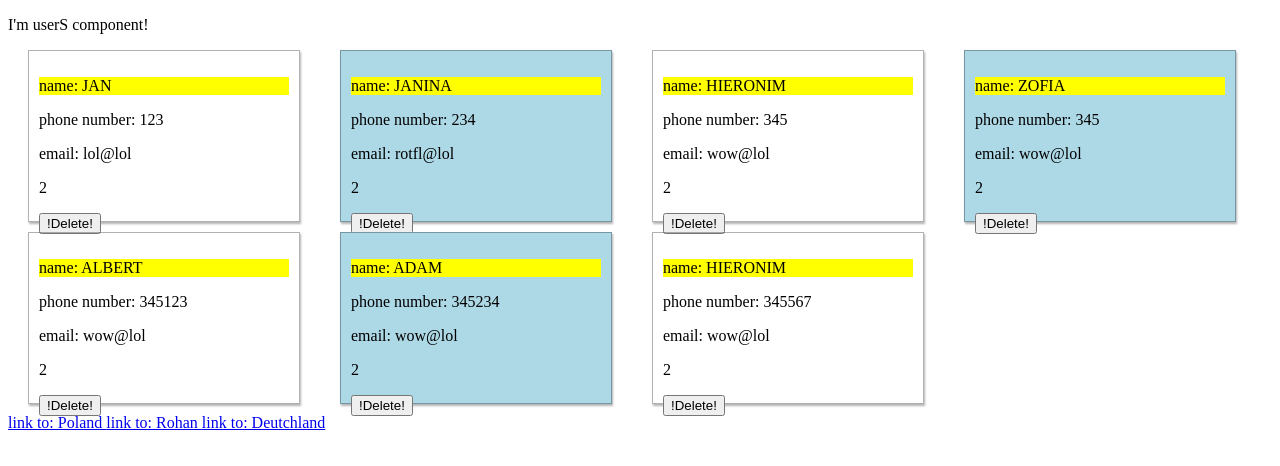
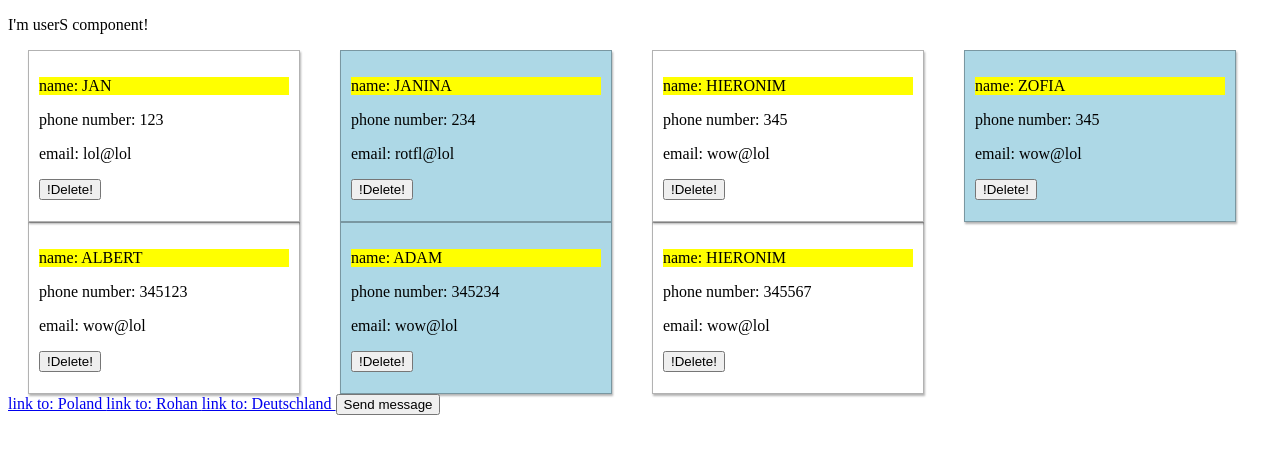
Before and after one commit to Filip-Mosz/angular-exercises-context, an Angular app: page / in a window 1280 px wide. Shown: the top 466 px of the page. Built offline with nearby package versions, Linux system fonts and the light colour scheme.

Commit message:
Services

```diff
--- a/src/app/app-service.service.ts
+++ b/src/app/app-service.service.ts
@@ -9,7 +9,7 @@ export class AppServiceService {
 public countries: string[] = [
   "Poland",
   "Rohan",
-  "Deutchland"
+  "Deutschland"
 ];
 
 public getCountries(): Observable<string[]> {
--- a/src/app/app.component.ts
+++ b/src/app/app.component.ts
@@ -1,4 +1,5 @@
-import { Component } from '@angular/core';
+import { Component, OnInit } from '@angular/core';
+import { CommunicationService } from './communication.service';
 import { CountriesService } from './countries-service.service';
 
 @Component({
@@ -6,9 +7,16 @@ import { CountriesService } from './countries-service.service';
   templateUrl: './app.component.html',
   styleUrls: ['./app.component.css']
 })
-export class AppComponent {
+export class AppComponent implements OnInit{
 
   constructor(
-    private countriesService: CountriesService
+    private countriesService: CountriesService,
+    private communicationService: CommunicationService
   ) {}
+
+  ngOnInit(): void{
+    this.communicationService.messageSubject.subscribe((message: string) => {
+      console.log("App component receives:", message);
+    });
+  }
 }
--- a/src/app/communication.service.ts
+++ b/src/app/communication.service.ts
@@ -1,9 +1,9 @@
 import { Injectable } from '@angular/core';
+import { Subject } from 'rxjs';
 
 @Injectable({
   providedIn: 'root'
 })
 export class CommunicationService {
-
-  constructor() { }
+  public messageSubject: Subject<string> = new Subject();
 }
--- a/src/app/countries/countries.component.html
+++ b/src/app/countries/countries.component.html
@@ -5,4 +5,5 @@
     >
         link to: {{ countryButton.name }}
     </a>
+    <button (click)="onSendMessageClick()">Send message</button>
 </div>
--- a/src/app/countries/countries.component.ts
+++ b/src/app/countries/countries.component.ts
@@ -1,4 +1,5 @@
 import { Component, OnInit } from '@angular/core';
+import { CommunicationService } from '../communication.service';
 import { CountriesService } from '../countries-service.service';
 import { CountryButton } from "../countries/country-button.interface"
 
@@ -11,13 +12,20 @@ import { CountryButton } from "../countries/country-button.interface"
 export class CountriesComponent implements OnInit {
   public countryButtons: CountryButton[];
 
-  constructor(private countriesService: CountriesService) { }
+  constructor(private countriesService: CountriesService,
+    private communicationService: CommunicationService) { }
 
   ngOnInit(): void {
     this.countriesService.getCountryButtons()
     .subscribe((buttons: CountryButton[]) => {
       this.countryButtons = buttons;
     });
+
+    this.communicationService.messageSubject.next("Hello from countries component");
   }
 
+  public onSendMessageClick(): void {
+    this.communicationService.messageSubject.next("button clicked");    //  kopia z app.components
+    }
+
 }
--- a/src/app/user/user.component.html
+++ b/src/app/user/user.component.html
@@ -12,6 +12,6 @@
         <span>{{ user.email }}</span>
     </p>
     <!-- <p>{{ user | json }}</p> -->
-    <p>{{ 32 | modulo: 5}}</p>
+    <!-- <p>{{ 32 | modulo: 5}}</p> -->
     <button (click)="onDeleteButtonClick()">!Delete!</button>
 </div>
```
